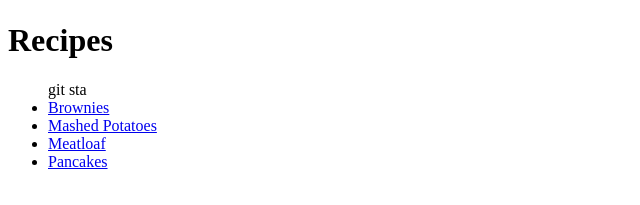
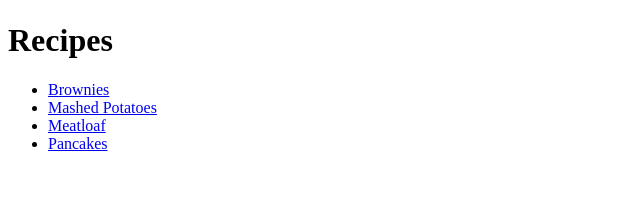
Before and after one commit to Aln-J/Simples, a plain HTML site: page index.html in a window 1280 px wide. Shown: the part 27-232 px from the top of the page, without its empty margins (0-640 px from the left). Drawn offline with Linux system fonts and the light colour scheme.

Commit message:
Omit unwanted line

```diff
--- a/index.html
+++ b/index.html
@@ -7,7 +7,7 @@
 </head>
 <body>
     <h1> Recipes </h1>
-    <ul>git sta
+    <ul>
         <li>
             <a href="./recipes/brownies.html"> Brownies</a>
         </li>
```
